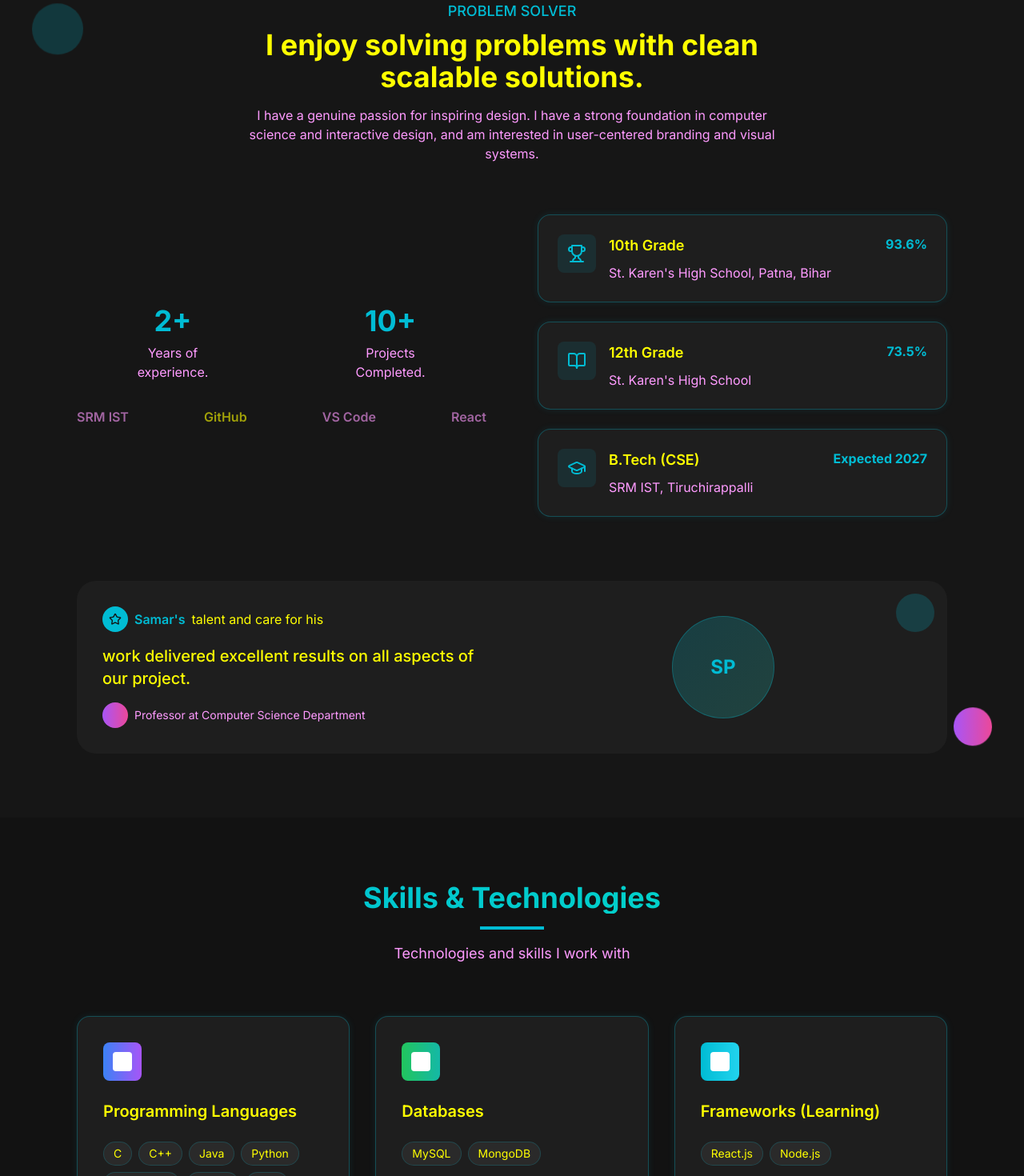
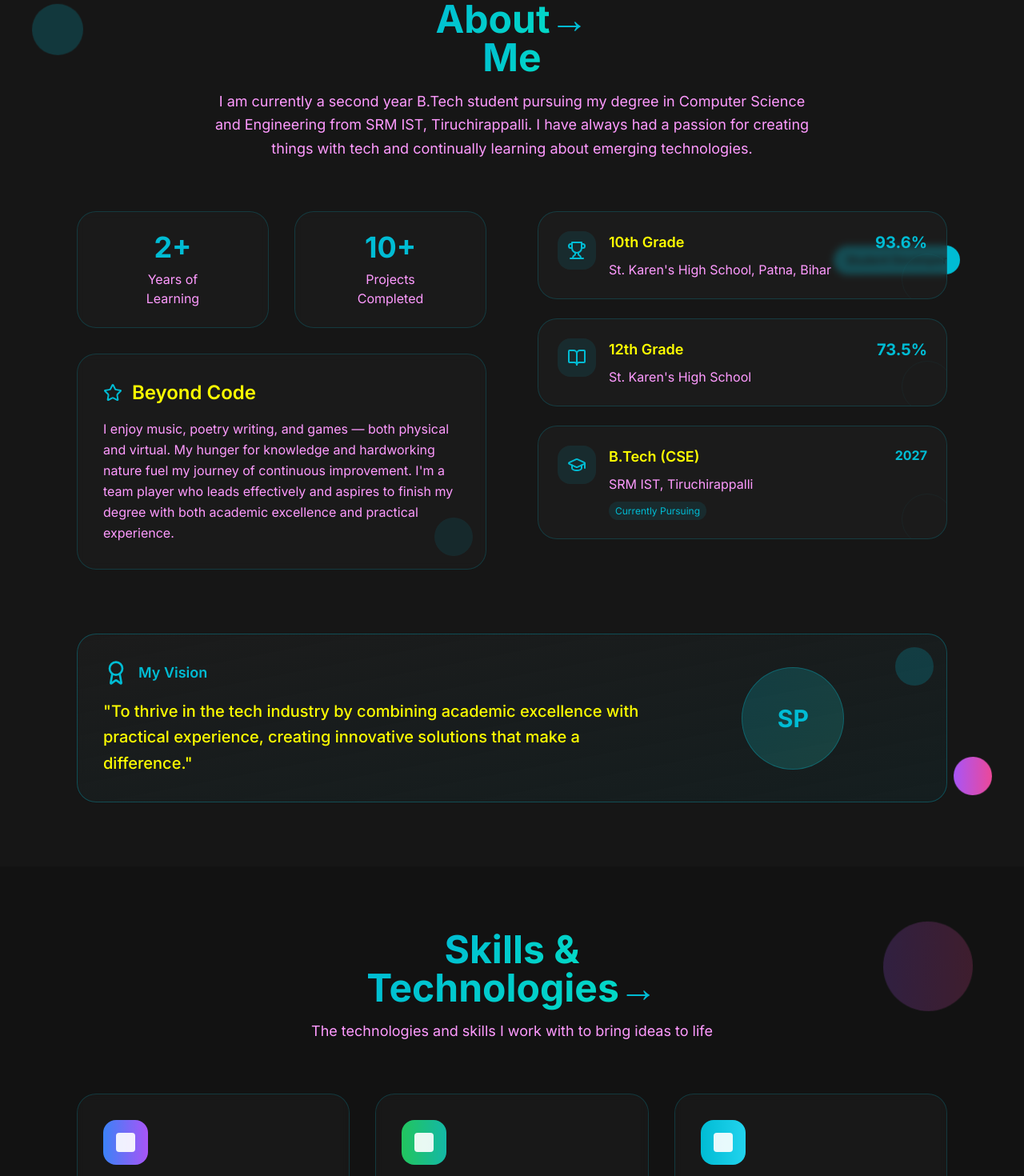
Before and after one commit to samarrcore/samarworks, a React (Vite) app: page / in a window 1280 px wide. Shown: the part 880-2350 px from the top of the page at 80% size. Built offline with nearby package versions, Linux system fonts and the light colour scheme.

Commit message:
Add About, Skills, Portfolio, and Contact sections
Implemented the About, Skills, Portfolio, and Contact sections with content and styling.

```diff
--- a/src/components/About.tsx
+++ b/src/components/About.tsx
@@ -1,6 +1,6 @@
 
 import React from 'react';
-import { GraduationCap, BookOpen, Trophy, Users, Star } from 'lucide-react';
+import { GraduationCap, BookOpen, Trophy, Users, Star, Award } from 'lucide-react';
 
 const About = () => {
   return (
@@ -8,115 +8,125 @@ const About = () => {
       {/* Floating Elements */}
       <div className="absolute top-20 left-10 w-16 h-16 bg-electric-blue/20 rounded-full animate-float"></div>
       <div className="absolute bottom-20 right-10 w-12 h-12 bg-gradient-to-r from-purple-500 to-pink-500 rounded-full animate-float" style={{ animationDelay: '1s' }}></div>
+      <div className="absolute top-1/3 right-20 bg-electric-blue text-dark-bg px-4 py-2 rounded-full text-sm font-semibold animate-float" style={{ animationDelay: '0.5s' }}>
+        Student Developer
+      </div>
 
       <div className="max-w-6xl mx-auto px-4 sm:px-6 lg:px-8 relative z-10">
         <div className="text-center mb-16">
-          <p className="text-electric-blue font-medium text-lg mb-2">PROBLEM SOLVER</p>
-          <h2 className="text-4xl font-bold text-foreground mb-4">
-            I enjoy solving problems with clean<br />
-            scalable solutions.
+          <h2 className="text-5xl font-bold mb-4">
+            <span className="text-gradient">About</span>
+            <span className="text-electric-blue">→</span><br />
+            <span className="text-gradient">Me</span>
           </h2>
-          <p className="text-muted-foreground max-w-2xl mx-auto">
-            I have a genuine passion for inspiring design. I have a strong foundation in computer science
-            and interactive design, and am interested in user-centered branding and visual systems.
+          <p className="text-muted-foreground max-w-3xl mx-auto text-lg leading-relaxed">
+            I am currently a second year B.Tech student pursuing my degree in Computer Science and Engineering from SRM IST, Tiruchirappalli.
+            I have always had a passion for creating things with tech and continually learning about emerging technologies.
           </p>
         </div>
 
-        <div className="grid lg:grid-cols-2 gap-16 items-center mb-20">
-          {/* Stats Section */}
+        <div className="grid lg:grid-cols-2 gap-16 items-start mb-20">
+          {/* Left Side - Personal Info & Stats */}
           <div className="space-y-8">
+            {/* Stats Section */}
             <div className="grid grid-cols-2 gap-8">
-              <div className="text-center">
-                <div className="text-4xl font-bold text-electric-blue mb-2">2+</div>
-                <div className="text-muted-foreground">Years of<br />experience.</div>
+              <div className="text-center bg-dark-card/50 backdrop-blur-sm p-6 rounded-3xl border border-electric-blue/20 hover:border-electric-blue/40 transition-all duration-300 group">
+                <div className="text-4xl font-bold text-electric-blue mb-2 group-hover:scale-110 transition-transform duration-300">2+</div>
+                <div className="text-muted-foreground">Years of<br />Learning</div>
               </div>
-              <div className="text-center">
-                <div className="text-4xl font-bold text-electric-blue mb-2">10+</div>
-                <div className="text-muted-foreground">Projects<br />Completed.</div>
+              <div className="text-center bg-dark-card/50 backdrop-blur-sm p-6 rounded-3xl border border-electric-blue/20 hover:border-electric-blue/40 transition-all duration-300 group">
+                <div className="text-4xl font-bold text-electric-blue mb-2 group-hover:scale-110 transition-transform duration-300">10+</div>
+                <div className="text-muted-foreground">Projects<br />Completed</div>
               </div>
             </div>
 
-            {/* Brand Logos Placeholder */}
-            <div className="flex items-center justify-between opacity-60">
-              <div className="text-muted-foreground font-semibold">SRM IST</div>
-              <div className="text-muted-foregreen font-semibold">GitHub</div>
-              <div className="text-muted-foreground font-semibold">VS Code</div>
-              <div className="text-muted-foreground font-semibold">React</div>
+            {/* Personal Interests */}
+            <div className="bg-dark-card/50 backdrop-blur-sm p-8 rounded-3xl border border-electric-blue/20 relative overflow-hidden">
+              <h3 className="text-2xl font-semibold text-foreground mb-4 flex items-center">
+                <Star className="w-6 h-6 text-electric-blue mr-3" />
+                Beyond Code
+              </h3>
+              <p className="text-muted-foreground leading-relaxed">
+                I enjoy music, poetry writing, and games — both physical and virtual.
+                My hunger for knowledge and hardworking nature fuel my journey of continuous improvement.
+                I'm a team player who leads effectively and aspires to finish my degree with both academic excellence and practical experience.
+              </p>
+              <div className="absolute bottom-4 right-4 w-12 h-12 bg-electric-blue/10 rounded-full"></div>
             </div>
           </div>
 
-          {/* Education Cards */}
+          {/* Right Side - Education Cards */}
           <div className="space-y-6">
-            <div className="bg-dark-card p-6 rounded-2xl glow-border relative">
+            <div className="bg-dark-card/70 backdrop-blur-sm p-6 rounded-3xl border border-electric-blue/20 hover:border-electric-blue/40 transition-all duration-300 group relative overflow-hidden">
               <div className="flex items-start space-x-4">
-                <div className="p-3 bg-electric-blue/10 rounded-lg">
+                <div className="p-3 bg-electric-blue/10 rounded-2xl group-hover:bg-electric-blue/20 transition-colors duration-300">
                   <Trophy className="w-6 h-6 text-electric-blue" />
                 </div>
                 <div className="flex-1">
                   <div className="flex justify-between items-start mb-2">
-                    <h4 className="text-lg font-semibold text-foreground">10th Grade</h4>
-                    <span className="text-electric-blue font-bold">93.6%</span>
+                    <h4 className="text-lg font-semibold text-foreground group-hover:text-electric-blue transition-colors duration-300">10th Grade</h4>
+                    <span className="text-electric-blue font-bold text-xl">93.6%</span>
                   </div>
                   <p className="text-muted-foreground">St. Karen's High School, Patna, Bihar</p>
                 </div>
               </div>
+              <div className="absolute -bottom-2 -right-2 w-16 h-16 border border-electric-blue/10 rounded-full opacity-50"></div>
             </div>
 
-            <div className="bg-dark-card p-6 rounded-2xl glow-border">
+            <div className="bg-dark-card/70 backdrop-blur-sm p-6 rounded-3xl border border-electric-blue/20 hover:border-electric-blue/40 transition-all duration-300 group relative overflow-hidden">
               <div className="flex items-start space-x-4">
-                <div className="p-3 bg-electric-blue/10 rounded-lg">
+                <div className="p-3 bg-electric-blue/10 rounded-2xl group-hover:bg-electric-blue/20 transition-colors duration-300">
                   <BookOpen className="w-6 h-6 text-electric-blue" />
                 </div>
                 <div className="flex-1">
                   <div className="flex justify-between items-start mb-2">
-                    <h4 className="text-lg font-semibold text-foreground">12th Grade</h4>
-                    <span className="text-electric-blue font-bold">73.5%</span>
+                    <h4 className="text-lg font-semibold text-foreground group-hover:text-electric-blue transition-colors duration-300">12th Grade</h4>
+                    <span className="text-electric-blue font-bold text-xl">73.5%</span>
                   </div>
                   <p className="text-muted-foreground">St. Karen's High School</p>
                 </div>
               </div>
+              <div className="absolute -bottom-2 -right-2 w-16 h-16 border border-electric-blue/10 rounded-full opacity-50"></div>
             </div>
 
-            <div className="bg-dark-card p-6 rounded-2xl glow-border">
+            <div className="bg-dark-card/70 backdrop-blur-sm p-6 rounded-3xl border border-electric-blue/20 hover:border-electric-blue/40 transition-all duration-300 group relative overflow-hidden">
               <div className="flex items-start space-x-4">
-                <div className="p-3 bg-electric-blue/10 rounded-lg">
+                <div className="p-3 bg-electric-blue/10 rounded-2xl group-hover:bg-electric-blue/20 transition-colors duration-300">
                   <GraduationCap className="w-6 h-6 text-electric-blue" />
                 </div>
                 <div className="flex-1">
                   <div className="flex justify-between items-start mb-2">
-                    <h4 className="text-lg font-semibold text-foreground">B.Tech (CSE)</h4>
-                    <span className="text-electric-blue font-bold">Expected 2027</span>
+                    <h4 className="text-lg font-semibold text-foreground group-hover:text-electric-blue transition-colors duration-300">B.Tech (CSE)</h4>
+                    <span className="text-electric-blue font-bold">2027</span>
                   </div>
                   <p className="text-muted-foreground">SRM IST, Tiruchirappalli</p>
+                  <div className="mt-2">
+                    <span className="text-xs bg-electric-blue/10 text-electric-blue px-2 py-1 rounded-full">Currently Pursuing</span>
+                  </div>
                 </div>
               </div>
+              <div className="absolute -bottom-2 -right-2 w-16 h-16 border border-electric-blue/10 rounded-full opacity-50"></div>
             </div>
           </div>
         </div>
 
-        {/* Testimonial Section */}
-        <div className="bg-dark-card p-8 rounded-3xl relative overflow-hidden">
+        {/* Vision Statement */}
+        <div className="bg-gradient-to-br from-dark-card/70 to-electric-blue/5 backdrop-blur-sm p-8 rounded-3xl border border-electric-blue/30 relative overflow-hidden">
           <div className="absolute top-4 right-4 w-12 h-12 bg-electric-blue/20 rounded-full"></div>
-          <div className="grid lg:grid-cols-2 gap-8 items-center">
-            <div>
-              <div className="flex items-center space-x-2 mb-4">
-                <div className="w-8 h-8 bg-electric-blue rounded-full flex items-center justify-center">
-                  <Star className="w-4 h-4 text-dark-bg" />
-                </div>
-                <span className="text-electric-blue font-semibold">Samar's</span>
-                <span className="text-foreground">talent and care for his</span>
+          <div className="grid lg:grid-cols-3 gap-8 items-center">
+            <div className="lg:col-span-2">
+              <div className="flex items-center space-x-3 mb-4">
+                <Award className="w-8 h-8 text-electric-blue" />
+                <span className="text-electric-blue font-semibold text-lg">My Vision</span>
               </div>
-              <p className="text-foreground text-xl font-medium">
-                work delivered excellent results on all aspects of our project.
+              <p className="text-foreground text-xl font-medium leading-relaxed">
+                "To thrive in the tech industry by combining academic excellence with practical experience,
+                creating innovative solutions that make a difference."
               </p>
-              <div className="mt-4 flex items-center space-x-2">
-                <div className="w-8 h-8 bg-gradient-to-r from-purple-500 to-pink-500 rounded-full"></div>
-                <span className="text-muted-foreground text-sm">Professor at Computer Science Department</span>
-              </div>
             </div>
             <div className="flex justify-center">
-              <div className="w-32 h-32 bg-gradient-to-br from-electric-blue/20 to-teal-400/20 rounded-full flex items-center justify-center border border-electric-blue/30">
-                <span className="text-2xl font-bold text-electric-blue">SP</span>
+              <div className="w-32 h-32 bg-gradient-to-br from-electric-blue/20 to-teal-400/20 rounded-full flex items-center justify-center border border-electric-blue/30 group-hover:scale-110 transition-transform duration-300">
+                <span className="text-3xl font-bold text-electric-blue">SP</span>
               </div>
             </div>
           </div>
--- a/src/components/Portfolio.tsx
+++ b/src/components/Portfolio.tsx
@@ -1,6 +1,6 @@
 
 import React from 'react';
-import { ExternalLink, Github } from 'lucide-react';
+import { ExternalLink, Github, ArrowRight } from 'lucide-react';
 
 const Portfolio = () => {
   const projects = [
@@ -9,7 +9,8 @@ const Portfolio = () => {
       description: 'A browser extension for managing all media tabs with Picture-in-Picture functionality from a single interface. Enables seamless media control without switching tabs.',
       image: '/api/placeholder/400/250',
       tech: ['JavaScript', 'Chrome Extension API', 'HTML', 'CSS'],
-      gradient: 'from-blue-500 to-purple-500'
+      gradient: 'from-blue-500 to-purple-600',
+      featured: true
     },
     {
       title: 'Simon Says Game',
@@ -28,27 +29,42 @@ const Portfolio = () => {
   ];
 
   return (
-    <section id="portfolio" className="py-20">
-      <div className="max-w-6xl mx-auto px-4 sm:px-6 lg:px-8">
+    <section id="portfolio" className="py-20 bg-dark-card/30 relative overflow-hidden">
+      {/* Floating Elements */}
+      <div className="absolute top-20 left-10 w-24 h-24 bg-gradient-to-r from-green-400 to-blue-500 rounded-full animate-float opacity-20"></div>
+      <div className="absolute bottom-40 right-20 w-32 h-32 bg-electric-blue/20 rounded-full animate-float" style={{ animationDelay: '1.5s' }}></div>
+      <div className="absolute top-1/2 left-20 bg-gradient-to-r from-purple-500 to-pink-500 text-white px-4 py-2 rounded-full text-sm font-semibold animate-float">
+        Featured Work
+      </div>
+
+      <div className="max-w-6xl mx-auto px-4 sm:px-6 lg:px-8 relative z-10">
         <div className="text-center mb-16">
-          <h2 className="text-4xl font-bold text-gradient mb-4">Featured Projects</h2>
-          <div className="w-20 h-1 bg-electric-blue mx-auto"></div>
-          <p className="text-muted-foreground mt-4 text-lg">
-            Some of my recent work
+          <h2 className="text-5xl font-bold mb-4">
+            <span className="text-gradient">Featured</span>
+            <span className="text-electric-blue">→</span><br />
+            <span className="text-gradient">Projects</span>
+          </h2>
+          <p className="text-muted-foreground text-lg max-w-2xl mx-auto">
+            A showcase of my recent work and creative solutions
           </p>
         </div>
 
         <div className="grid lg:grid-cols-2 xl:grid-cols-3 gap-8">
           {projects.map((project, index) => (
-            <div key={index} className="bg-dark-card rounded-2xl overflow-hidden glow-border card-hover group">
+            <div key={index} className={`${project.featured ? 'lg:col-span-2 xl:col-span-1' : ''} bg-dark-card/70 backdrop-blur-sm rounded-3xl overflow-hidden border border-electric-blue/20 hover:border-electric-blue/40 transition-all duration-300 group hover:scale-105 relative`}>
               {/* Project Image */}
               <div className="relative h-48 overflow-hidden">
-                <div className={`w-full h-full bg-gradient-to-br ${project.gradient} opacity-20`}></div>
+                <div className={`w-full h-full bg-gradient-to-br ${project.gradient} opacity-30 group-hover:opacity-40 transition-opacity duration-300`}></div>
                 <div className="absolute inset-0 flex items-center justify-center">
-                  <div className="text-4xl font-bold text-electric-blue opacity-50">
+                  <div className="text-5xl font-bold text-electric-blue opacity-60 group-hover:opacity-80 transition-opacity duration-300">
                     {project.title.split(' ').map(word => word[0]).join('')}
                   </div>
                 </div>
+                {project.featured && (
+                  <div className="absolute top-4 right-4 bg-electric-blue text-dark-bg px-3 py-1 rounded-full text-xs font-semibold">
+                    Featured
+                  </div>
+                )}
               </div>
 
               {/* Project Content */}
@@ -66,7 +82,7 @@ const Portfolio = () => {
                   {project.tech.map((tech, techIndex) => (
                     <span
                       key={techIndex}
-                      className="px-2 py-1 bg-dark-accent text-electric-blue text-xs rounded border border-electric-blue/20"
+                      className="px-3 py-1 bg-dark-accent/70 text-electric-blue text-xs rounded-full border border-electric-blue/20 hover:border-electric-blue/40 transition-colors duration-300"
                     >
                       {tech}
                     </span>
@@ -75,18 +91,30 @@ const Portfolio = () => {
 
                 {/* Action Buttons */}
                 <div className="flex space-x-4">
-                  <button className="flex items-center space-x-2 px-4 py-2 bg-electric-blue/10 text-electric-blue rounded-lg hover:bg-electric-blue/20 transition-colors duration-300 text-sm">
+                  <button className="flex items-center space-x-2 px-4 py-2 bg-electric-blue/10 text-electric-blue rounded-2xl hover:bg-electric-blue/20 transition-colors duration-300 text-sm group">
                     <Github size={16} />
                     <span>Code</span>
+                    <ArrowRight size={14} className="group-hover:translate-x-1 transition-transform duration-300" />
                   </button>
-                  <button className="flex items-center space-x-2 px-4 py-2 border border-electric-blue text-electric-blue rounded-lg hover:bg-electric-blue hover:text-dark-bg transition-all duration-300 text-sm">
+                  <button className="flex items-center space-x-2 px-4 py-2 border border-electric-blue/30 text-electric-blue rounded-2xl hover:bg-electric-blue hover:text-dark-bg transition-all duration-300 text-sm group">
                     <ExternalLink size={16} />
                     <span>Demo</span>
+                    <ArrowRight size={14} className="group-hover:translate-x-1 transition-transform duration-300" />
                   </button>
                 </div>
               </div>
             </div>
           ))}
+        </div>
+
+        {/* Call to Action */}
+        <div className="text-center mt-16">
+          <button className="group relative px-8 py-4 bg-transparent border-2 border-electric-blue text-electric-blue font-semibold rounded-full transition-all duration-300 hover:bg-electric-blue hover:text-dark-bg transform hover:scale-105">
+            <span className="relative z-10 flex items-center space-x-2">
+              <span>View All Projects</span>
+              <ArrowRight size={18} className="group-hover:translate-x-1 transition-transform duration-300" />
+            </span>
+          </button>
         </div>
       </div>
     </section>
--- a/src/components/Skills.tsx
+++ b/src/components/Skills.tsx
@@ -31,35 +31,47 @@ const Skills = () => {
   ];
 
   return (
-    <section id="skills" className="py-20">
-      <div className="max-w-6xl mx-auto px-4 sm:px-6 lg:px-8">
+    <section id="skills" className="py-20 relative overflow-hidden">
+      {/* Floating Elements */}
+      <div className="absolute top-16 right-16 w-28 h-28 bg-gradient-to-r from-purple-500 to-pink-500 rounded-full animate-float opacity-20"></div>
+      <div className="absolute bottom-32 left-20 w-20 h-20 bg-electric-blue/30 rounded-full animate-float" style={{ animationDelay: '2s' }}></div>
+
+      <div className="max-w-6xl mx-auto px-4 sm:px-6 lg:px-8 relative z-10">
         <div className="text-center mb-16">
-          <h2 className="text-4xl font-bold text-gradient mb-4">Skills & Technologies</h2>
-          <div className="w-20 h-1 bg-electric-blue mx-auto"></div>
-          <p className="text-muted-foreground mt-4 text-lg">
-            Technologies and skills I work with
+          <h2 className="text-5xl font-bold mb-4">
+            <span className="text-gradient">Skills &</span><br />
+            <span className="text-gradient">Technologies</span>
+            <span className="text-electric-blue">→</span>
+          </h2>
+          <p className="text-muted-foreground text-lg max-w-2xl mx-auto">
+            The technologies and skills I work with to bring ideas to life
           </p>
         </div>
 
         <div className="grid md:grid-cols-2 lg:grid-cols-3 gap-8">
           {skillCategories.map((category, index) => (
-            <div key={index} className="bg-dark-card p-8 rounded-2xl glow-border card-hover">
-              <div className={`inline-flex p-3 rounded-lg bg-gradient-to-r ${category.color} mb-6`}>
-                <div className="w-6 h-6 bg-white rounded"></div>
+            <div key={index} className="bg-dark-card/50 backdrop-blur-sm p-8 rounded-3xl border border-electric-blue/20 hover:border-electric-blue/40 transition-all duration-300 group hover:scale-105 relative overflow-hidden">
+              <div className={`inline-flex p-4 rounded-2xl bg-gradient-to-r ${category.color} mb-6 group-hover:scale-110 transition-transform duration-300`}>
+                <div className="w-6 h-6 bg-white/90 rounded"></div>
               </div>
 
-              <h3 className="text-xl font-semibold text-foreground mb-6">{category.title}</h3>
+              <h3 className="text-xl font-semibold text-foreground mb-6 group-hover:text-electric-blue transition-colors duration-300">
+                {category.title}
+              </h3>
 
-              <div className="flex flex-wrap gap-2">
+              <div className="flex flex-wrap gap-3">
                 {category.skills.map((skill, skillIndex) => (
                   <span
                     key={skillIndex}
-                    className="px-3 py-1 bg-dark-accent text-foreground rounded-full text-sm border border-electric-blue/20 hover:border-electric-blue/50 transition-colors duration-300"
+                    className="px-4 py-2 bg-dark-accent/70 text-foreground rounded-full text-sm border border-electric-blue/20 hover:border-electric-blue/50 hover:bg-electric-blue/10 transition-all duration-300 cursor-default"
                   >
                     {skill}
                   </span>
                 ))}
               </div>
+
+              {/* Background decoration */}
+              <div className="absolute -bottom-4 -right-4 w-20 h-20 border border-electric-blue/10 rounded-full opacity-50"></div>
             </div>
           ))}
         </div>
```
